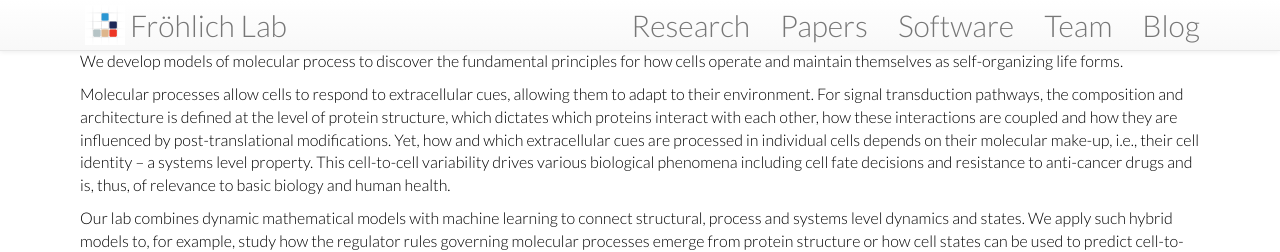
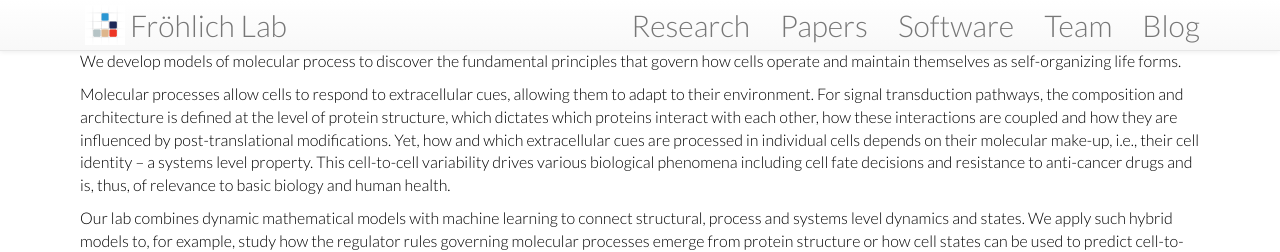
Before and after one commit to frohlich-lab/frohlichlab.github.io, a Jekyll site: the page built from misc/_posts/2022-10-02-home.md, in a window 1280 px wide. Shown: the top 252 px of the page. Built offline with Jekyll 4.4.1, drawn with Linux system fonts in a browser that asks for light colours; nearby versions of some CDN libraries.

Commit message:
Update 2022-10-02-home.md

```diff
--- a/misc/_posts/2022-10-02-home.md
+++ b/misc/_posts/2022-10-02-home.md
@@ -4,7 +4,7 @@ title: Dynamics of Living Systems Lab
 categories: home
 homepage: true
 ---
-We develop models of molecular process to discover the fundamental principles for how cells operate and maintain themselves as self-organizing life forms.
+We develop models of molecular process to discover the fundamental principles that govern how cells operate and maintain themselves as self-organizing life forms.
 
 Molecular processes allow cells to respond to extracellular cues, allowing them to adapt to their environment. For signal transduction pathways, the composition and architecture is defined at the level of protein structure, which dictates which proteins interact with each other, how these interactions are coupled and how they are influenced by post-translational modifications. Yet, how and which extracellular cues are processed in individual cells depends on their molecular make-up, i.e., their cell identity – a systems level property. This cell-to-cell variability drives various biological phenomena including cell fate decisions and resistance to anti-cancer drugs and is, thus, of relevance to basic biology and human health.
 
```
